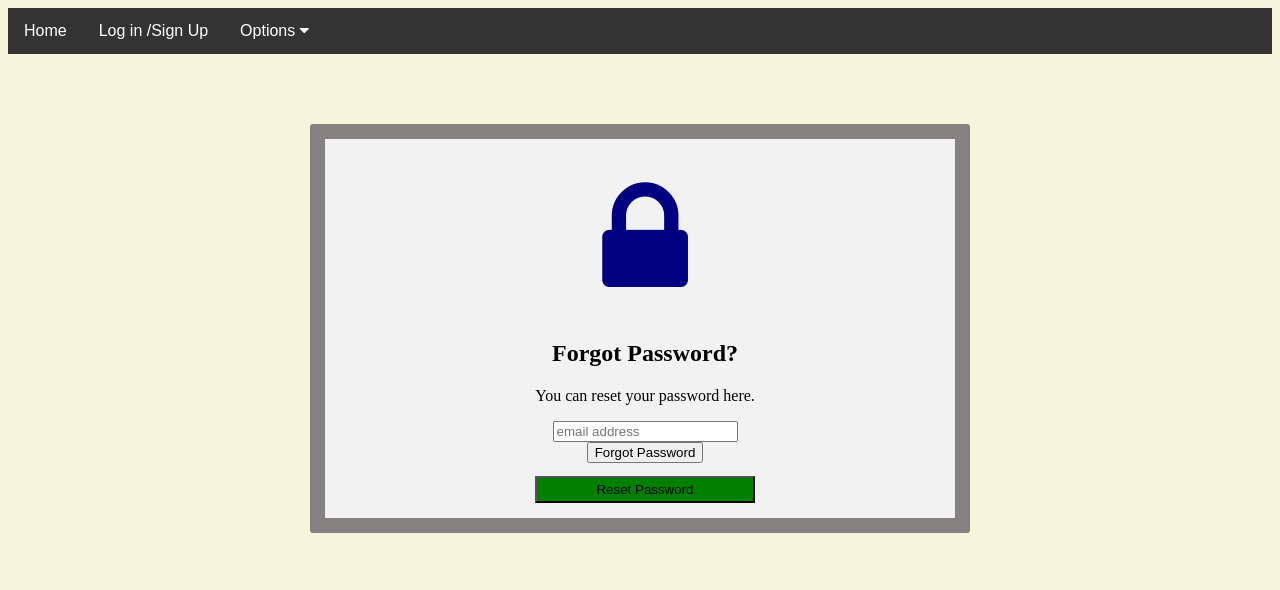
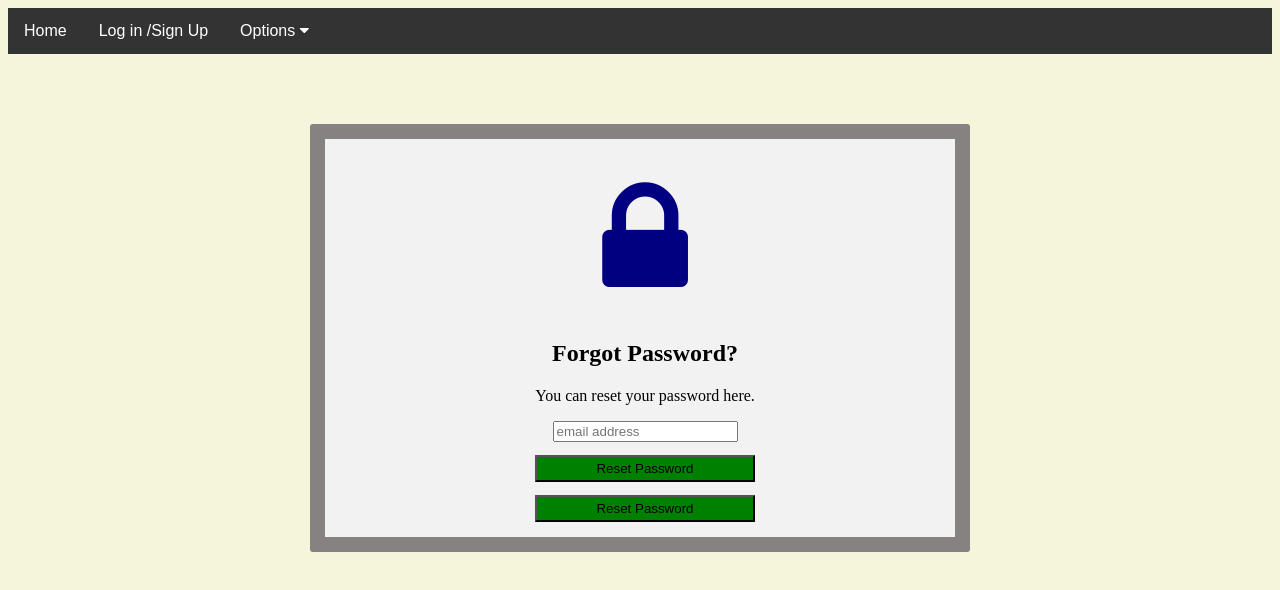
Before and after one commit to aeruiz9165/juanstkd.github.io, a plain HTML site: page forgot.html in a window 1280 px wide. Drawn offline with Linux system fonts and the light colour scheme; some icons are missing.

Commit message:
button css

```diff
--- a/forgot.html
+++ b/forgot.html
@@ -50,7 +50,7 @@
                                     </div>
                                 </div>
                                 <div>
-                                    <button href="" type="button" class="placeorder" onclick="myFunction()">Forgot Password</button>
+                                    <button class="resetpassword" href="" type="button" class="placeorder" onclick="myFunction()">Reset Password</button>
 
                                     <script>
                                         function myFunction() {
```
